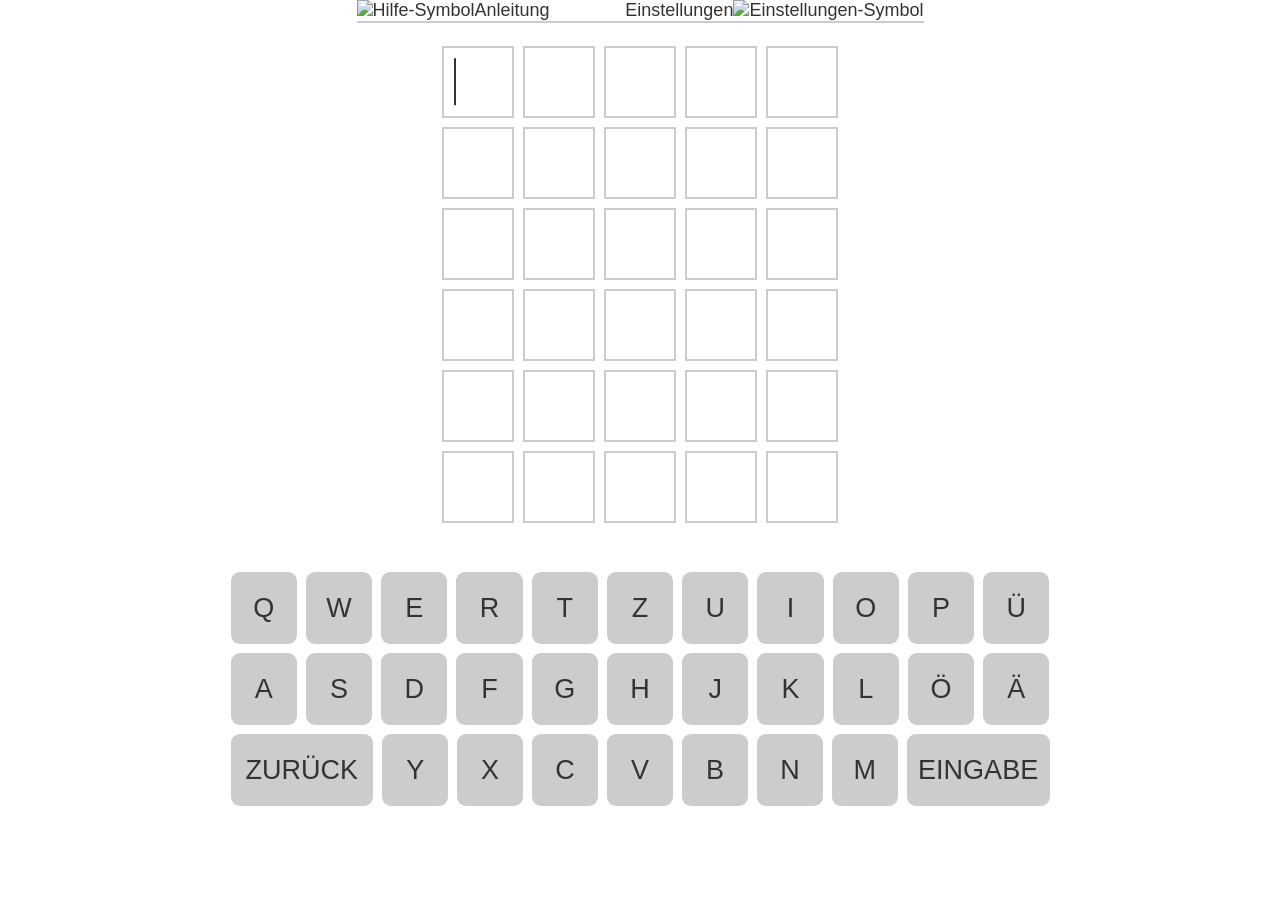
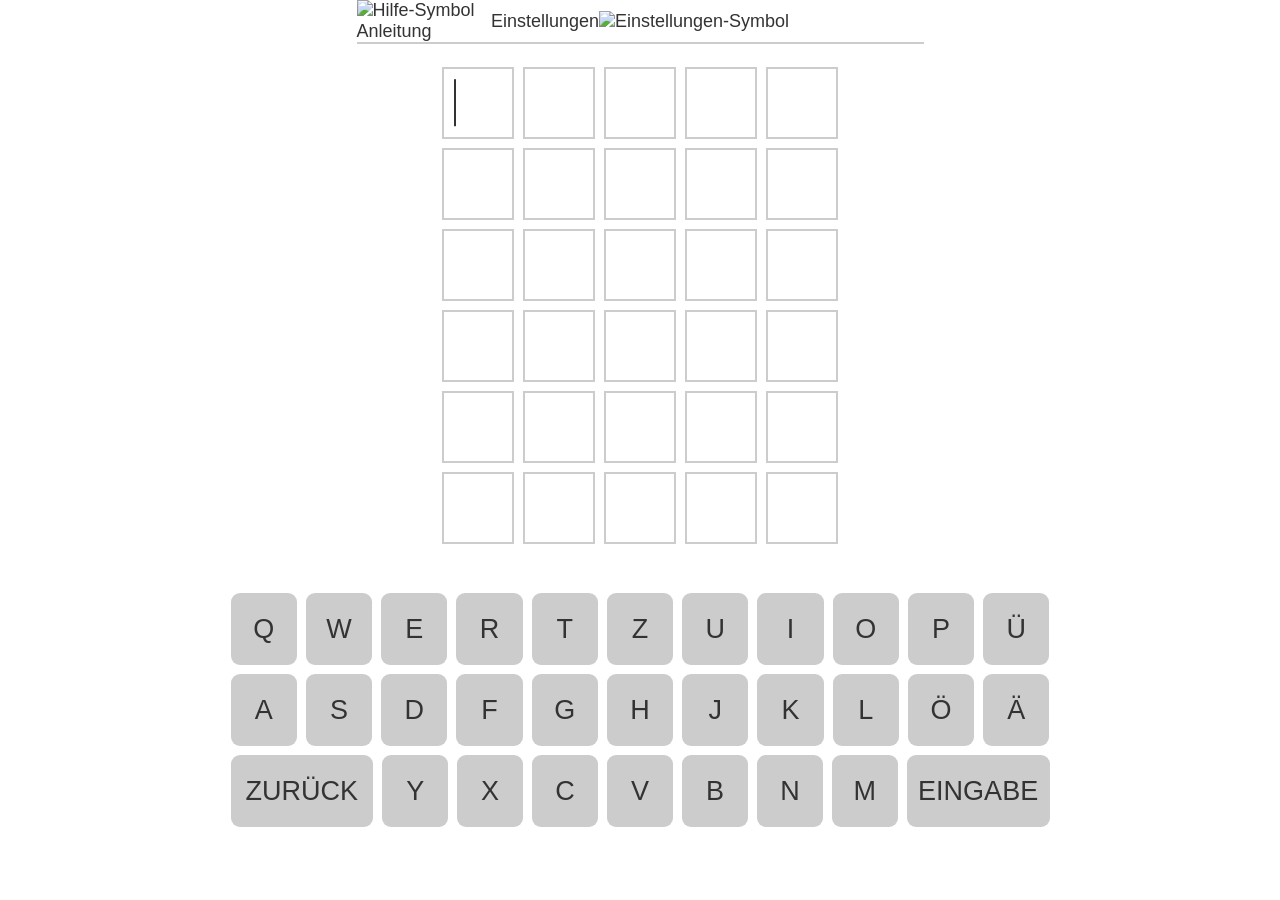

Convert header layout to CSS grid

--- a/css/core.css
+++ b/css/core.css
@@ -97,9 +97,9 @@
 
 @layer components {
   header {
-    display: flex;
+    display: grid;
+    grid-template-columns: 1fr auto 1fr;
     width: 63vmin;
-    justify-content: space-between;
     align-items: center;
     border-bottom: var(--border-standard);
     margin-bottom: 2vmin;
@@ -117,6 +117,13 @@
     display: flex;
     align-items: center;
     gap: 1vmin;
+    grid-column: 3;
+    justify-self: end;
+  }
+
+  #howToIcon {
+    grid-column: 1;
+    justify-self: start;
   }
 
   aside img {
@@ -127,10 +134,11 @@
   }
 
   h1 {
+    grid-column: 2;
     text-transform: uppercase;
     font-size: 5vmin;
     font-weight: 500;
-    margin: 1vmin 4vmin;
+    margin: 1vmin;
     cursor: pointer;
   }
 
